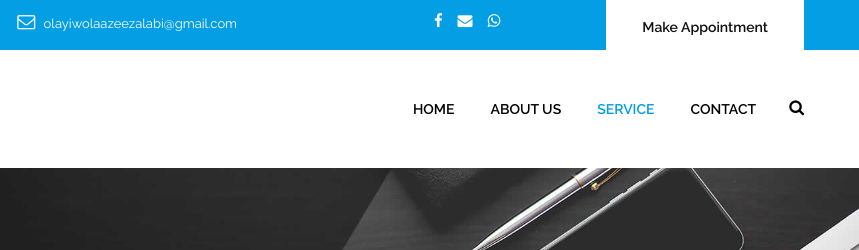
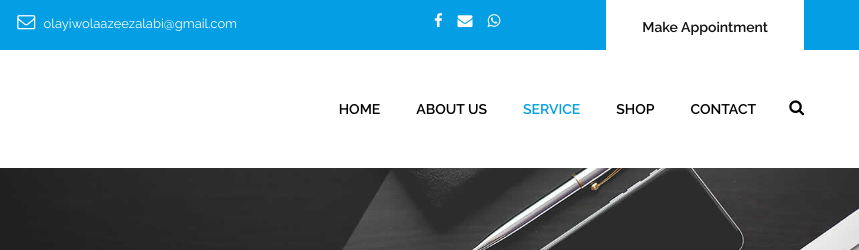
Before and after one commit to aquariusconcept/aquariusconcept.github.io, a plain HTML site: page it_service_details3.html in a window 1280 px wide. Shown: the top 250 px of the page, 421-1280 px from the left. Drawn offline with Linux system fonts and the light colour scheme; some packages are replaced by stand-ins of ours.

Commit message:
Update it_service_details3.html

```diff
--- a/it_service_details3.html
+++ b/it_service_details3.html
@@ -87,6 +87,8 @@
                 </li>
                 <li><a href="it_about.html">About Us</a></li>
                 <li> <a class="active" href="it_service_list.html">Service</a>
+                </li>
+		<li> <a href="https://paystack.shop/aquarius-gadgets">Shop</a>
                 </li>
                 <li> <a href="it_contact_2.html">Contact</a>
                 </li>
```
